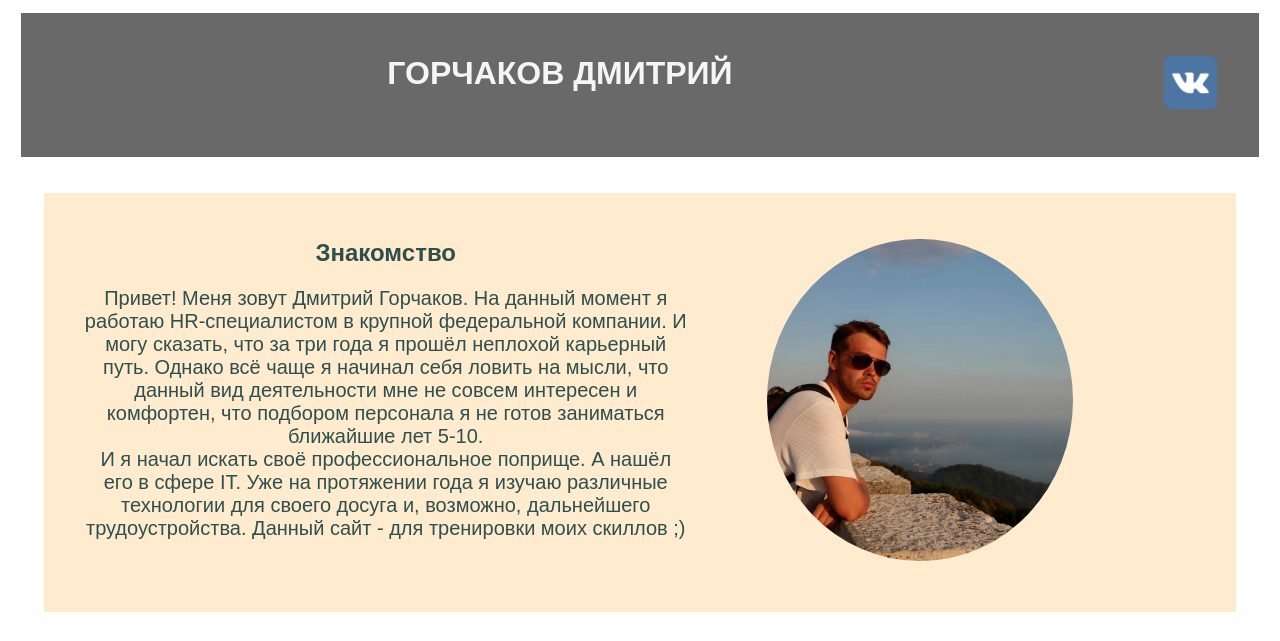
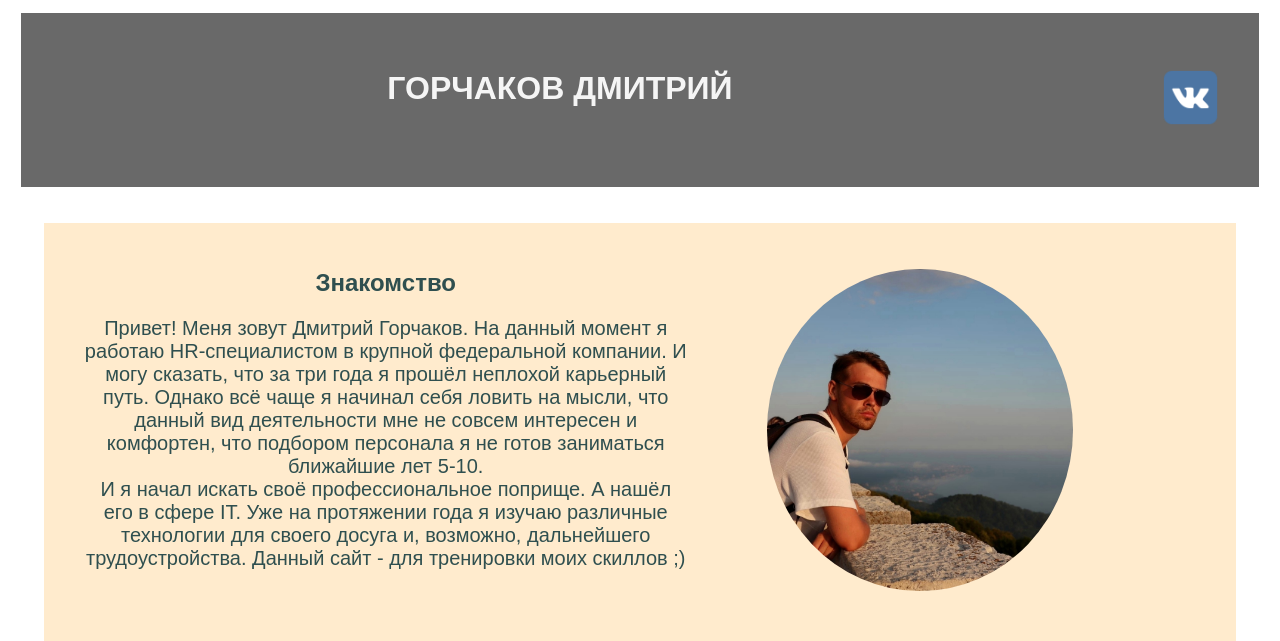
Before and after one commit to DGorchakov/dgorchakov.github.io, a PHP site: page /anketa.html in a window 1280 px wide. Shown: the top 641 px of the page. Run offline with PHP 8.4, Linux system fonts and the light colour scheme.

Commit message:
Update style.css

```diff
--- a/style.css
+++ b/style.css
@@ -34,10 +34,10 @@ form {
 
 .myname {
 	background: #696969;
-	margin: 1% 0;
-  padding: 5px 0;
+	margin: 1%;
+  padding: 20px 0;
   overflow: auto;
-  margin: 1%;
+
 
 }
 
```
